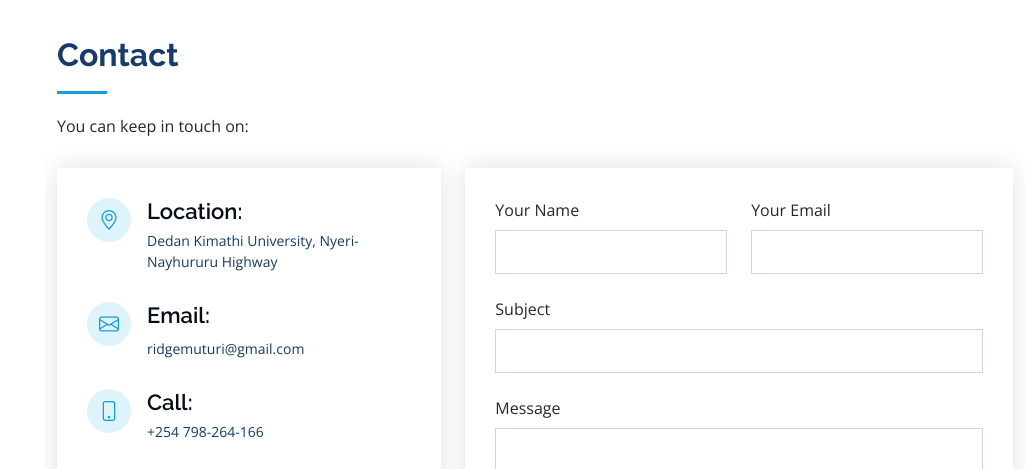
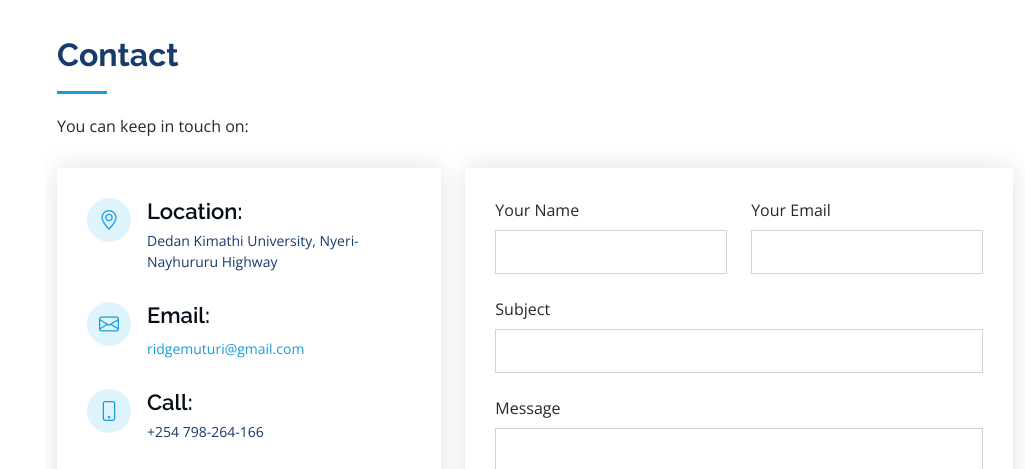
Before and after one commit to RBeNturi/ridgebenson-github.io, a plain HTML site: page index.html in a window 1280 px wide. Shown: the part 3649-4118 px from the top of the page, without its empty margins (255-1280 px from the left). Drawn offline with nearby package versions, Linux system fonts and the light colour scheme.

Commit message:
Update index.html

```diff
--- a/index.html
+++ b/index.html
@@ -292,7 +292,7 @@
               <div class="email">
                 <i class="bi bi-envelope"></i>
                 <h4>Email:</h4>
-                <p>ridgemuturi@gmail.com</p>
+                <p><a href="mailto:ridgemuturi@gmail.com">ridgemuturi@gmail.com</a></p>
               </div>
 
               <div class="phone">
```
